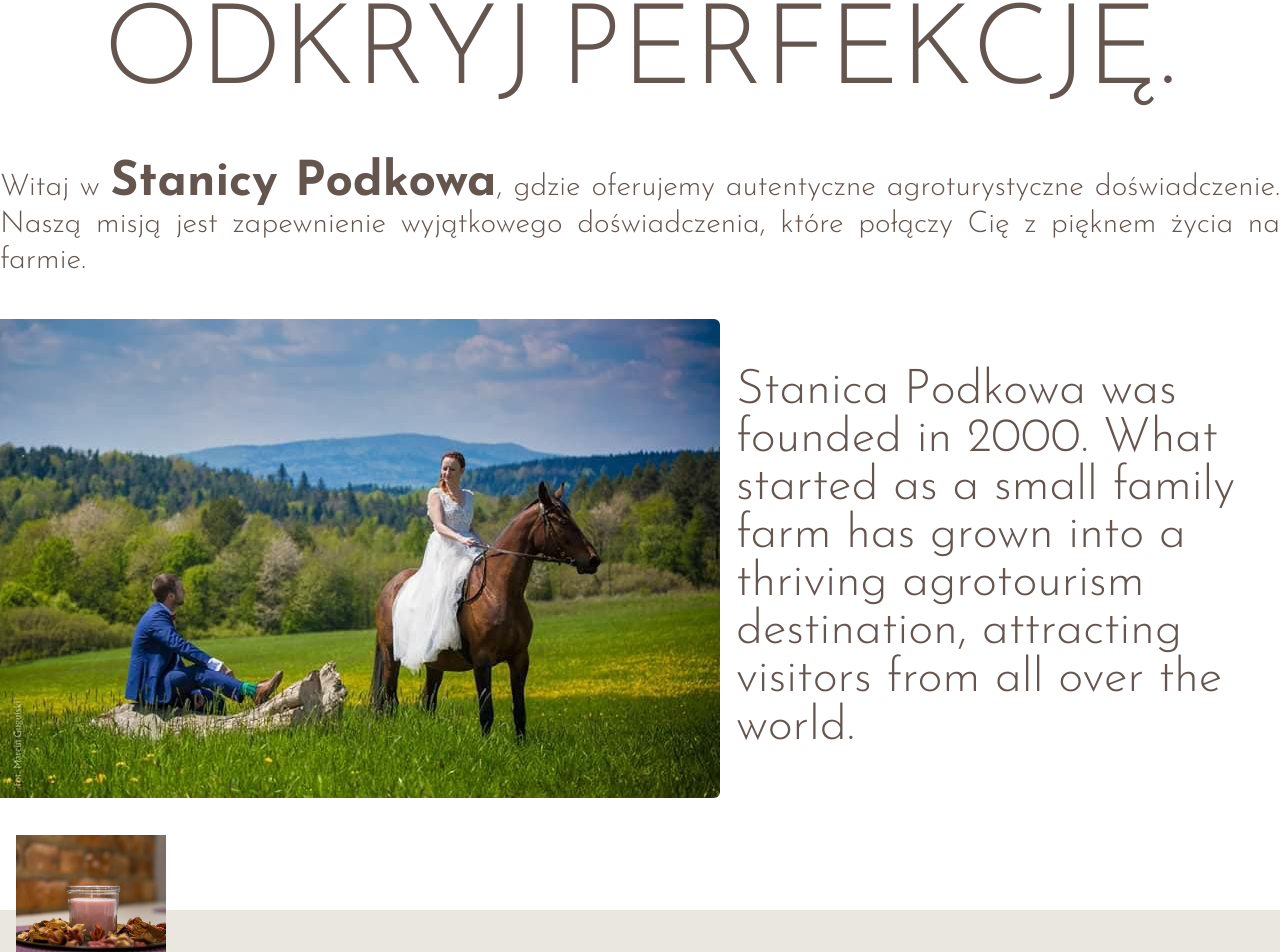
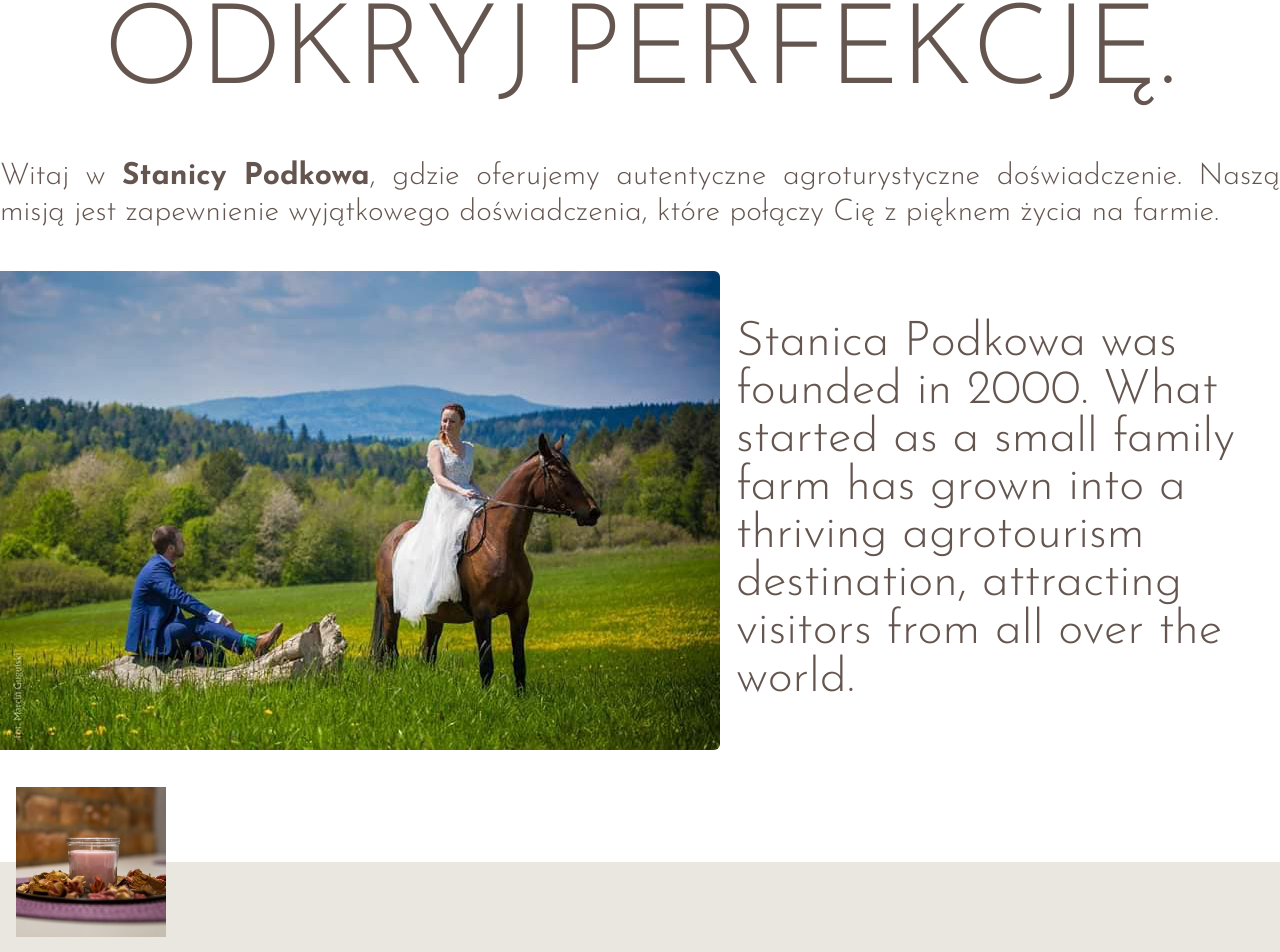
Before and after one commit to fn-jakubkarp/stanica-podkowa, a React (Vite) app: page / in a window 1280 px wide. Shown: the part 1165-2117 px from the top of the page. Built offline with nearby package versions, Linux system fonts and the light colour scheme.

Commit message:
style: fontsize on span

```diff
--- a/src/components/sections/AboutUs/AboutUs.tsx
+++ b/src/components/sections/AboutUs/AboutUs.tsx
@@ -12,7 +12,7 @@
       <div className="mx-auto mb-4 flex h-full max-w-screen-2xl flex-col">
         <section id="o-nas" className="flex flex-col justify-center">
           <p className="defaultPaddings text-justify md:text-3xl">
-            Witaj w <span className="font-bold">Stanicy Podkowa</span>, gdzie
+            Witaj w <span className="font-bold md:text-3xl">Stanicy Podkowa</span>, gdzie
             oferujemy autentyczne agroturystyczne doświadczenie. Naszą misją
             jest zapewnienie wyjątkowego doświadczenia, które połączy Cię z
             pięknem życia na farmie.
```
